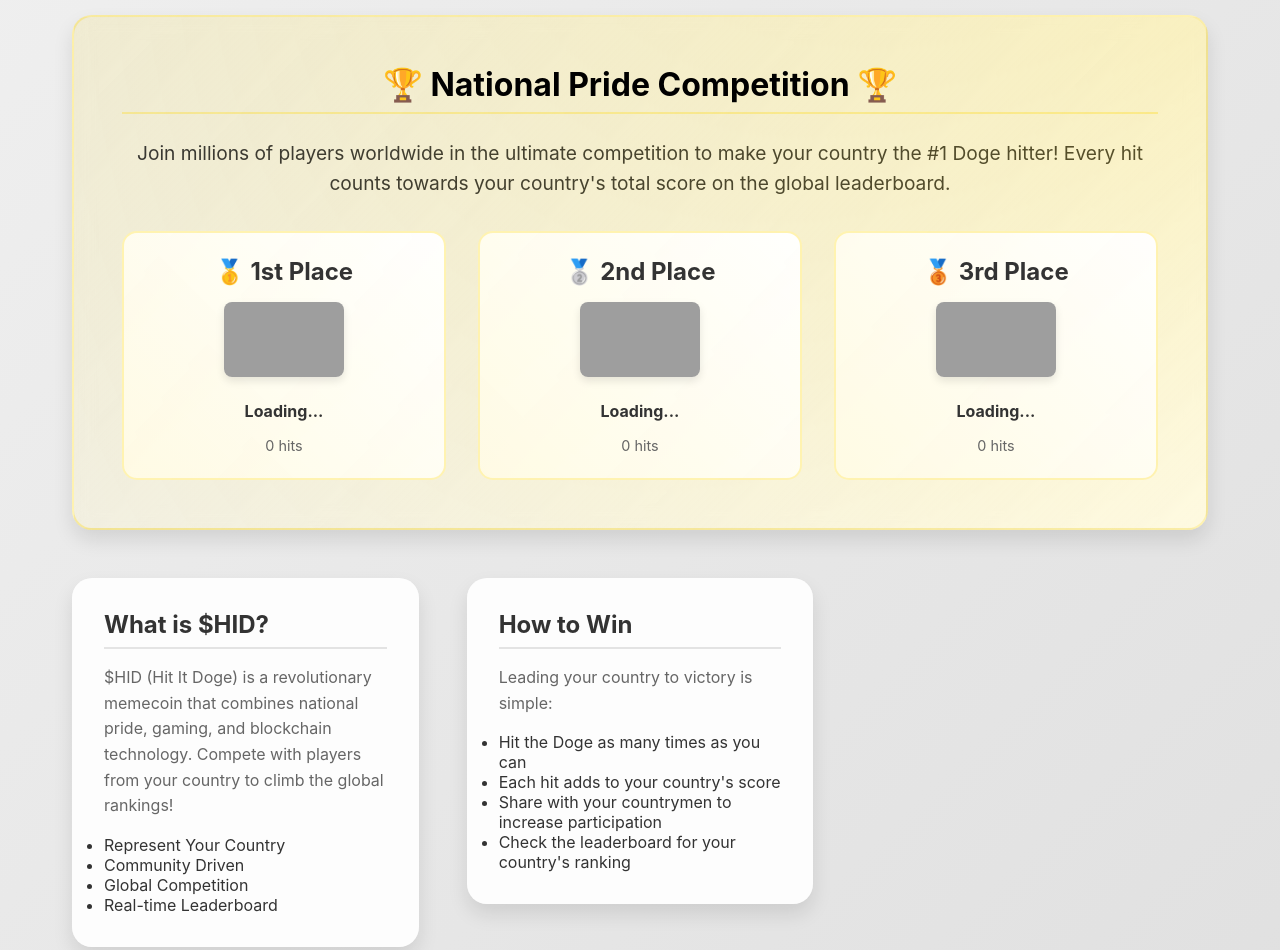
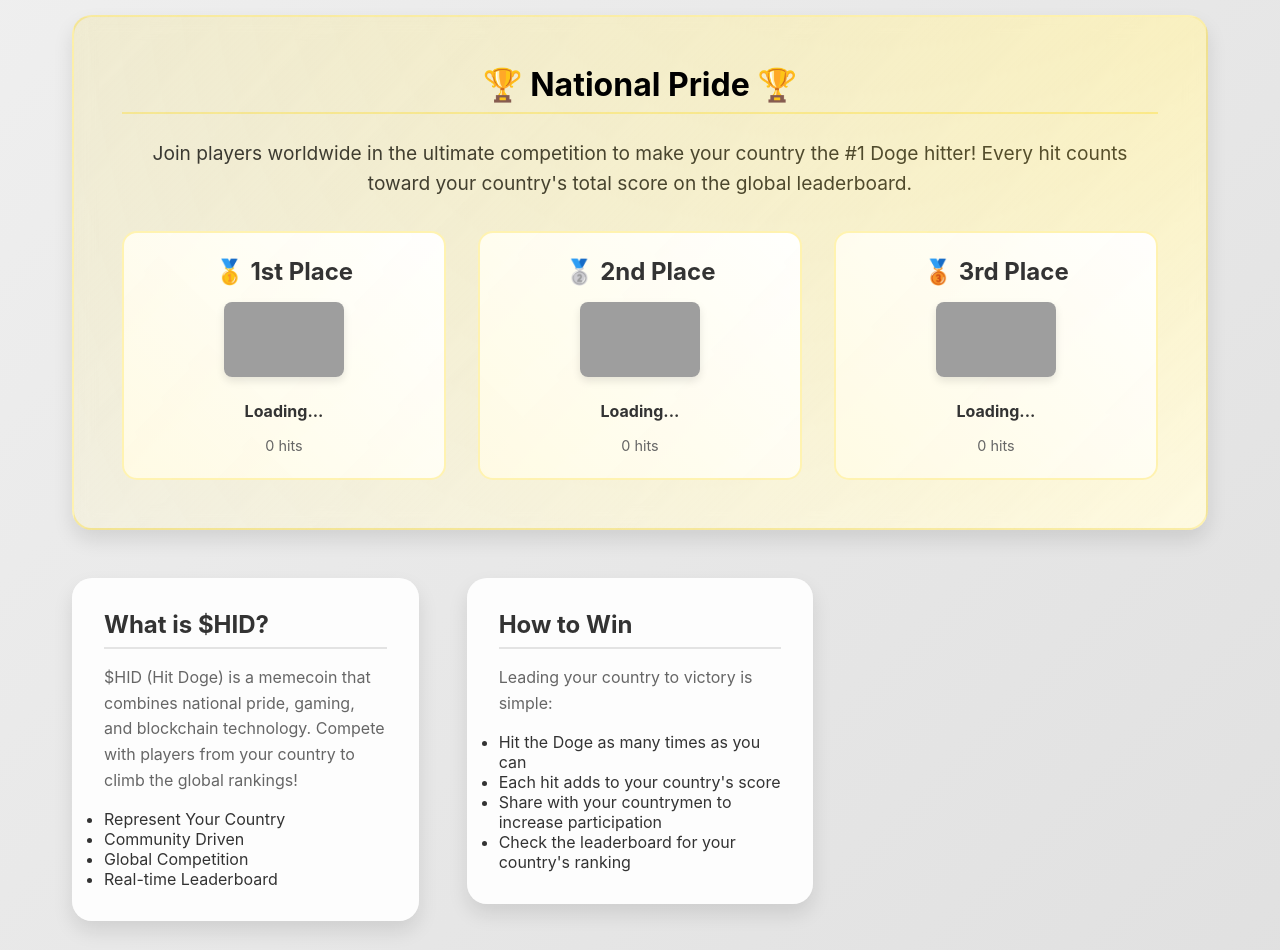
Before and after one commit to Skingbonesx/Hit-Doge, a website: page public/about.html in a window 1280 px wide. Shown: the part 220-1170 px from the top of the page. Drawn offline with Linux system fonts and the light colour scheme; grey boxes are pictures that could not be loaded; a script that the page names is missing.

Commit message:
about.html

```diff
--- a/public/about.html
+++ b/public/about.html
@@ -601,8 +601,8 @@
 
     <div class="container">
         <div class="card featured-card">
-            <h2>🏆 National Pride Competition 🏆</h2>
-            <p>Join millions of players worldwide in the ultimate competition to make your country the #1 Doge hitter! Every hit counts towards your country's total score on the global leaderboard.</p>
+            <h2>🏆 National Pride 🏆</h2>
+            <p>Join players worldwide in the ultimate competition to make your country the #1 Doge hitter! Every hit counts toward your country's total score on the global leaderboard.</p>
             <div class="rewards-grid">
                 <div class="reward-item">
                     <h3>🥇 1st Place</h3>
@@ -627,7 +627,7 @@
 
         <div class="card">
             <h2>What is $HID?</h2>
-            <p>$HID (Hit It Doge) is a revolutionary memecoin that combines national pride, gaming, and blockchain technology. Compete with players from your country to climb the global rankings!</p>
+            <p>$HID (Hit Doge) is a memecoin that combines national pride, gaming, and blockchain technology. Compete with players from your country to climb the global rankings!</p>
             <ul>
                 <li>Represent Your Country</li>
                 <li>Community Driven</li>
```
